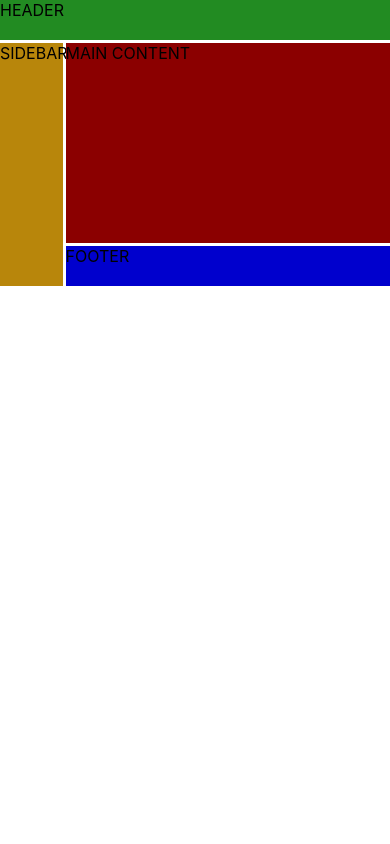
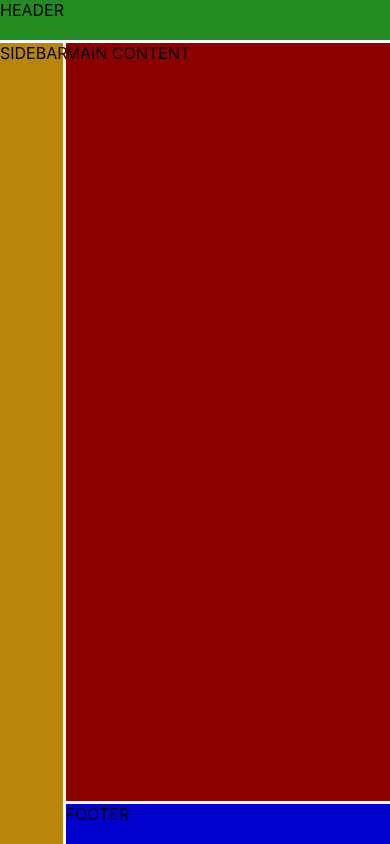
Before and after one commit to jFarrow02/restaurantfinder-2021-11-client, a React (Create React App) app: page / in a window 390 px wide. Built offline with nearby package versions, Linux system fonts and the light colour scheme; no server answers.

Commit message:
creates responsive height

```diff
--- a/src/App.css
+++ b/src/App.css
@@ -1,6 +1,7 @@
 .App {
+  height: 100vh;
   display: grid;
   grid-template-columns: repeat(12, 1fr);
-  grid-template-rows: 40px 200px 40px;
+  grid-template-rows: 40px auto 40px;
   grid-gap: 3px;
 }
```
